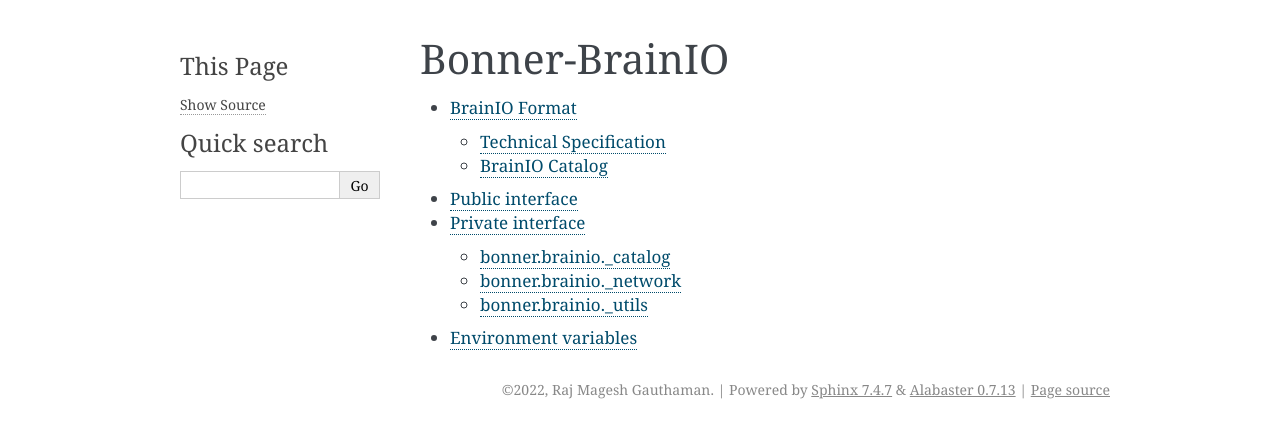
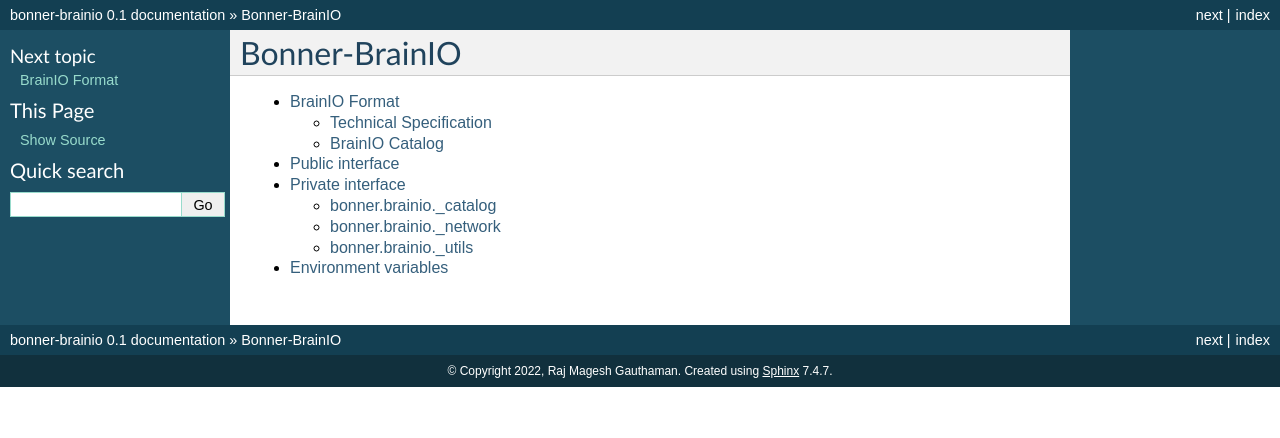
Before and after one commit to raj-magesh/bonner-brainio, a Sphinx documentation site: the page built from docs/index.rst, in a window 1280 px wide. Shown: the top 438 px of the page. Built offline with Sphinx 7.4.7, drawn with Linux system fonts in a browser that asks for light colours.

Commit message:
fix: minor

```diff
--- a/docs/conf.py
+++ b/docs/conf.py
@@ -56,7 +56,7 @@ exclude_patterns = ["_build", "Thumbs.db", ".DS_Store"]
 # The theme to use for HTML and HTML Help pages.  See the documentation for
 # a list of builtin themes.
 #
-html_theme = "alabaster"
+html_theme = "classic"
 
 # Add any paths that contain custom static files (such as style sheets) here,
 # relative to this directory. They are copied after the builtin static files,
--- a/docs/pages/private_interface.rst
+++ b/docs/pages/private_interface.rst
@@ -4,9 +4,11 @@ Private interface
 bonner.brainio._catalog
 -----------------------
 
-.. automodule:: bonner.brainio._catalog
+.. autoclass:: bonner.brainio._catalog.Catalog
    :members:
    :private-members:
+   :special-members: __init__
+   :noindex:
 
 bonner.brainio._network
 -----------------------
```
